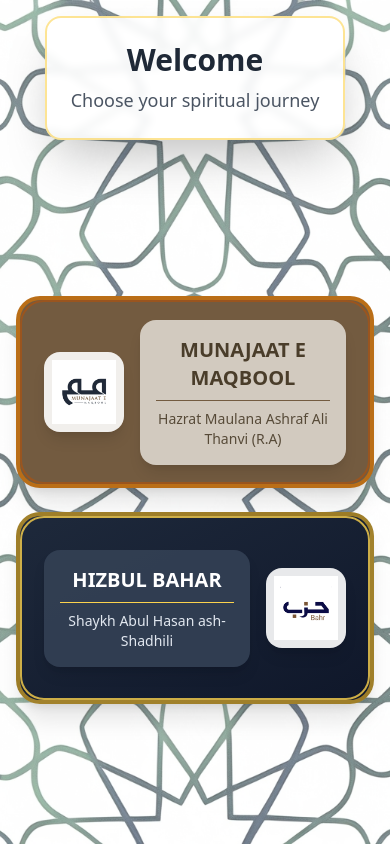
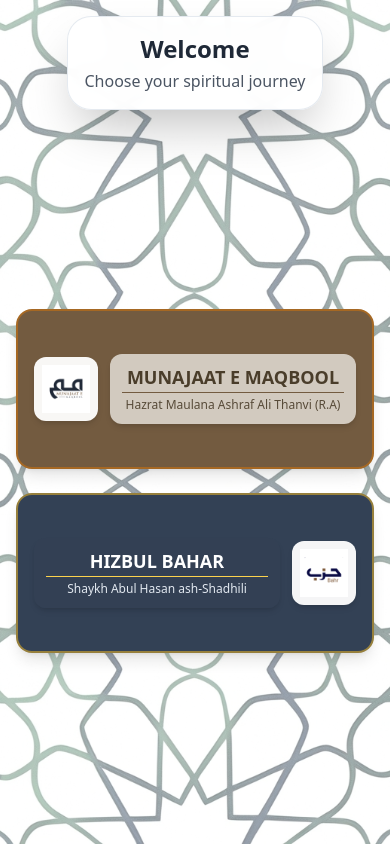
Before and after one commit to Simtechx/munajaat-alpha, a React (Vite) app: page / in a window 390 px wide. Built offline with nearby package versions, Linux system fonts and the light colour scheme; a web font is replaced by a local one.

Commit message:
Fix hover effect and styling
Update background opacity to 40% and improve border styling for the welcome block to ensure a neat appearance on tablet and mobile views.

```diff
--- a/src/pages/HomePage.tsx
+++ b/src/pages/HomePage.tsx
@@ -16,18 +16,18 @@ const HomePage = () => {
       />
 
       {/* Subtle overlay for better text readability */}
-      <div className="absolute inset-0 z-10 bg-white/20" />
+      <div className="absolute inset-0 z-10 bg-white/40" />
 
       {/* Content Layer */}
       <div className="relative z-30 h-full flex flex-col items-center justify-center p-4 md:p-8">
 
         {/* Welcome Text */}
-        <div className="mb-8 md:mb-12 text-center">
-          <div className="bg-white/90 backdrop-blur-sm rounded-2xl p-6 md:p-8 shadow-2xl border-2 border-amber-300/60">
-            <h1 className="text-3xl md:text-4xl lg:text-5xl font-bold text-gray-800 mb-2">
+        <div className="mb-6 md:mb-10 text-center px-2">
+          <div className="bg-white/95 backdrop-blur-md rounded-3xl p-4 md:p-6 lg:p-8 shadow-2xl border border-slate-300/50 max-w-2xl mx-auto">
+            <h1 className="text-2xl md:text-3xl lg:text-4xl font-bold text-gray-800 mb-1 md:mb-2">
               Welcome
             </h1>
-            <p className="text-lg md:text-xl lg:text-2xl text-gray-600 font-medium">
+            <p className="text-base md:text-lg lg:text-xl text-gray-600 font-medium">
               Choose your spiritual journey
             </p>
           </div>
@@ -39,32 +39,30 @@ const HomePage = () => {
           {/* Munajaat-e-Maqbool Option */}
           <div
             onClick={() => navigate('/munajaat')}
-            className="group cursor-pointer transition-all duration-300 hover:scale-105 w-full max-w-md lg:max-w-lg h-48 md:h-56 lg:h-64"
+            className="group cursor-pointer transition-all duration-200 hover:scale-[1.02] w-full max-w-md lg:max-w-lg h-40 md:h-48 lg:h-56"
           >
-            <div className="relative h-full rounded-3xl shadow-xl hover:shadow-2xl transition-all duration-300 border-4 border-amber-600/70 overflow-hidden" style={{ backgroundColor: '#735b40' }}>
-              {/* Elegant Border Accent */}
-              <div className="absolute inset-0 rounded-3xl border-2 border-amber-700/60" />
+            <div className="relative h-full rounded-2xl shadow-lg hover:shadow-xl transition-all duration-200 border-2 border-amber-600/50 overflow-hidden" style={{ backgroundColor: '#735b40' }}>
 
-              <div className="h-full flex items-center justify-between p-6 md:p-8">
+              <div className="h-full flex items-center justify-between p-4 md:p-6">
                 {/* Logo Section */}
                 <div className="flex-shrink-0">
-                  <div className="w-20 h-20 md:w-24 md:h-24 lg:w-28 lg:h-28 flex items-center justify-center bg-white/90 rounded-2xl shadow-lg">
+                  <div className="w-16 h-16 md:w-20 md:h-20 lg:w-24 lg:h-24 flex items-center justify-center bg-white/95 rounded-xl shadow-md">
                     <img
                       src="/lovable-uploads/118cbec6-a67a-4dc1-8f3a-abd890caaec2.png"
                       alt="Munajaat-e-Maqbool Logo"
-                      className="w-16 h-16 md:w-20 md:h-20 lg:w-24 lg:h-24 object-contain"
+                      className="w-12 h-12 md:w-16 md:h-16 lg:w-20 lg:h-20 object-contain"
                     />
                   </div>
                 </div>
 
                 {/* Text Section */}
-                <div className="flex-1 ml-4 md:ml-6">
-                  <div className="rounded-2xl p-4 md:p-6 shadow-lg" style={{ backgroundColor: '#d2cabf', color: '#4a3d2a' }}>
-                    <h2 className="text-xl md:text-2xl lg:text-3xl font-bold mb-2 text-center">
+                <div className="flex-1 ml-3 md:ml-4">
+                  <div className="rounded-xl p-3 md:p-4 shadow-md" style={{ backgroundColor: '#d2cabf', color: '#4a3d2a' }}>
+                    <h2 className="text-lg md:text-xl lg:text-2xl font-bold mb-1 md:mb-2 text-center leading-tight">
                       MUNAJAAT E MAQBOOL
                     </h2>
-                    <div className="w-full h-px my-2" style={{ backgroundColor: '#735b40' }} />
-                    <p className="text-sm md:text-base text-center opacity-90">
+                    <div className="w-full h-px my-1 md:my-2" style={{ backgroundColor: '#735b40' }} />
+                    <p className="text-xs md:text-sm text-center opacity-90 leading-tight">
                       Hazrat Maulana Ashraf Ali Thanvi (R.A)
                     </p>
                   </div>
@@ -76,21 +74,19 @@ const HomePage = () => {
           {/* Hizbul Bahr Option */}
           <div
             onClick={() => navigate('/hizbul-bahr')}
-            className="group cursor-pointer transition-all duration-300 hover:scale-105 w-full max-w-md lg:max-w-lg h-48 md:h-56 lg:h-64"
+            className="group cursor-pointer transition-all duration-200 hover:scale-[1.02] w-full max-w-md lg:max-w-lg h-40 md:h-48 lg:h-56"
           >
-            <div className="relative h-full bg-gradient-to-br from-slate-800 to-slate-900 rounded-3xl shadow-xl hover:shadow-2xl transition-all duration-300 border-4 border-amber-400/60 overflow-hidden">
-              {/* Gold Border Accent */}
-              <div className="absolute inset-0 rounded-3xl border-2 border-amber-300/80" />
+            <div className="relative h-full rounded-2xl shadow-lg hover:shadow-xl transition-all duration-200 border-2 border-amber-400/50 overflow-hidden" style={{ backgroundColor: 'rgb(51, 65, 85)' }}>
 
-              <div className="h-full flex items-center justify-between p-6 md:p-8">
+              <div className="h-full flex items-center justify-between p-4 md:p-6">
                 {/* Text Section */}
-                <div className="flex-1 mr-4 md:mr-6">
-                  <div className="bg-slate-700/90 text-white rounded-2xl p-4 md:p-6 shadow-lg">
-                    <h2 className="text-xl md:text-2xl lg:text-3xl font-bold mb-2 text-center">
+                <div className="flex-1 mr-3 md:mr-4">
+                  <div className="bg-slate-700/90 text-white rounded-xl p-3 md:p-4 shadow-md">
+                    <h2 className="text-lg md:text-xl lg:text-2xl font-bold mb-1 md:mb-2 text-center leading-tight">
                       HIZBUL BAHAR
                     </h2>
-                    <div className="w-full h-px bg-amber-300 my-2" />
-                    <p className="text-sm md:text-base text-center text-slate-200">
+                    <div className="w-full h-px bg-amber-300 my-1 md:my-2" />
+                    <p className="text-xs md:text-sm text-center text-slate-200 leading-tight">
                       Shaykh Abul Hasan ash-Shadhili
                     </p>
                   </div>
@@ -98,11 +94,11 @@ const HomePage = () => {
 
                 {/* Logo Section */}
                 <div className="flex-shrink-0">
-                  <div className="w-20 h-20 md:w-24 md:h-24 lg:w-28 lg:h-28 flex items-center justify-center bg-white/90 rounded-2xl shadow-lg">
+                  <div className="w-16 h-16 md:w-20 md:h-20 lg:w-24 lg:h-24 flex items-center justify-center bg-white/95 rounded-xl shadow-md">
                     <img
                       src="/lovable-uploads/53eaf063-25d7-445e-80b0-ef9d97981a33.png"
                       alt="Hizbul Bahr Logo"
-                      className="w-16 h-16 md:w-20 md:h-20 lg:w-24 lg:h-24 object-contain"
+                      className="w-12 h-12 md:w-16 md:h-16 lg:w-20 lg:h-20 object-contain"
                     />
                   </div>
                 </div>
```
